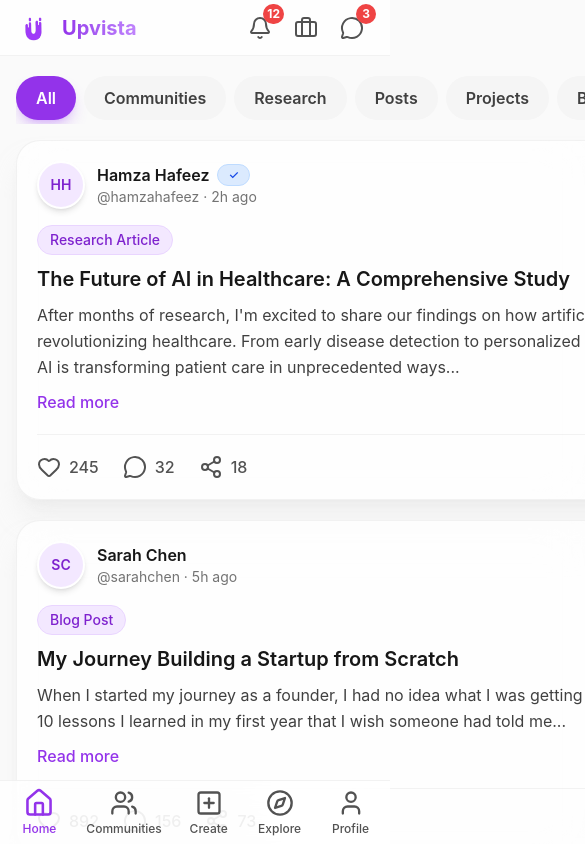
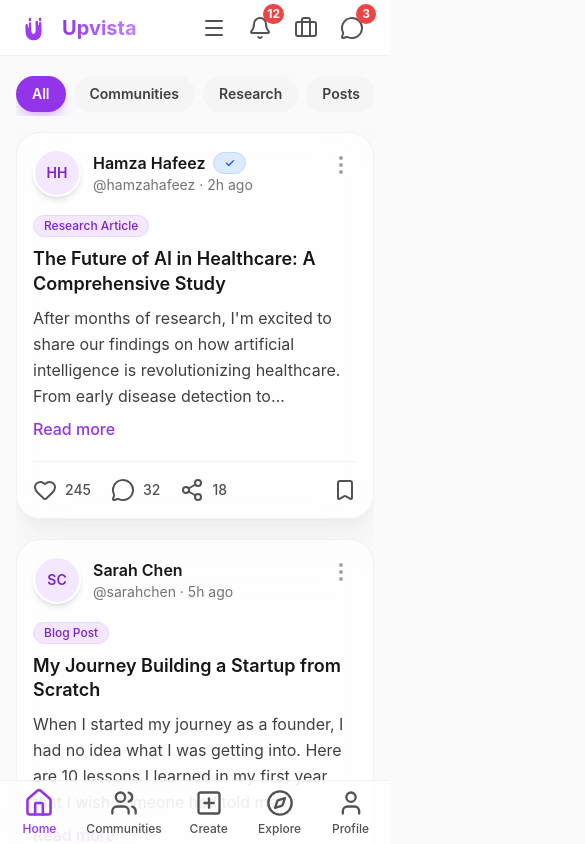
Before and after one commit to Upvista/Upvista-Community, a Next.js app in the folder frontend-web/: page /home in a window 390 px wide. Shown: the top 844 px of the page, 585 px wide, since content can reach past the window. Built offline with nearby package versions, Linux system fonts and the light colour scheme.

Commit message:
#initial

```diff
--- a/frontend-web/app/(main)/home/page.tsx
+++ b/frontend-web/app/(main)/home/page.tsx
@@ -96,15 +96,15 @@ export default function HomePage() {
 
   return (
     <MainLayout showRightPanel={true} rightPanel={<RightPanel />}>
-      <div className="space-y-4 md:space-y-6">
+      <div className="space-y-4 md:space-y-6 w-full overflow-x-hidden">
         {/* Category Tabs */}
-        <div className="flex gap-2 md:gap-2 overflow-x-auto scrollbar-hide pb-1">
+        <div className="flex gap-2 overflow-x-auto scrollbar-hide pb-1 -mx-4 px-4 md:mx-0 md:px-0">
           {categories.map((category) => (
             <button
               key={category}
               onClick={() => setActiveCategory(category)}
               className={`
-                px-5 py-2.5 md:px-4 md:py-2 rounded-full text-base md:text-sm font-semibold whitespace-nowrap transition-all duration-200
+                px-4 py-2 md:px-4 md:py-2 rounded-full text-sm md:text-sm font-semibold whitespace-nowrap transition-all duration-200 flex-shrink-0
                 ${activeCategory === category
                   ? 'bg-brand-purple-600 text-white shadow-lg shadow-brand-purple-500/30'
                   : 'bg-neutral-100 dark:bg-neutral-800 text-neutral-700 dark:text-neutral-300 hover:bg-neutral-200 dark:hover:bg-neutral-700'
@@ -120,13 +120,13 @@ export default function HomePage() {
         {filteredFeed.length === 0 || showEmptyState ? (
           <EmptyFeed />
         ) : (
-          <div className="space-y-5 md:space-y-6">
+          <div className="space-y-5 md:space-y-6 w-full">
             {filteredFeed.map((post) => (
               <FeedCard key={post.id} post={post} />
             ))}
 
             {/* Load More */}
-            <div className="flex justify-center py-6 md:py-4">
+            <div className="flex justify-center py-6 md:py-4 w-full">
               <Button variant="secondary" size="md">
                 Load More Posts
               </Button>
@@ -146,8 +146,9 @@ function FeedCard({ post }: { post: typeof demoFeed[0] }) {
     <motion.div
       whileHover={{ y: -2 }}
       transition={{ duration: 0.2 }}
+      className="w-full"
     >
-      <Card variant="glass" hoverable={false} className="p-5 md:p-6">
+      <Card variant="glass" hoverable={false} className="p-4 md:p-6 w-full overflow-hidden">
       {/* Header */}
       <div className="flex items-start justify-between mb-4">
         <div className="flex items-center gap-3">
@@ -178,19 +179,19 @@ function FeedCard({ post }: { post: typeof demoFeed[0] }) {
       </div>
 
       {/* Category Badge */}
-      <div className="mb-3">
-        <Badge variant="purple" size="md" className="md:text-xs md:px-2.5 md:py-0.5">{post.type}</Badge>
+      <div className="mb-2.5">
+        <Badge variant="purple" size="sm">{post.type}</Badge>
       </div>
 
       {/* Content */}
       <div className="mb-5">
-        <h2 className="text-xl md:text-xl font-semibold text-neutral-900 dark:text-neutral-50 mb-2.5 leading-tight">
+        <h2 className="text-lg md:text-xl font-semibold text-neutral-900 dark:text-neutral-50 mb-2 leading-snug">
           {post.title}
         </h2>
-        <p className="text-base md:text-base text-neutral-700 dark:text-neutral-300 line-clamp-3 leading-relaxed">
+        <p className="text-base md:text-base text-neutral-700 dark:text-neutral-300 line-clamp-4 md:line-clamp-3 leading-relaxed">
           {post.content}
         </p>
-        <button className="text-brand-purple-600 dark:text-brand-purple-400 text-base md:text-sm font-medium mt-2.5 hover:underline">
+        <button className="text-base md:text-sm font-medium text-brand-purple-600 dark:text-brand-purple-400 mt-2 hover:underline">
           Read more
         </button>
       </div>
@@ -201,21 +202,21 @@ function FeedCard({ post }: { post: typeof demoFeed[0] }) {
       )}
 
       {/* Actions */}
-      <div className="flex items-center gap-6 md:gap-6 text-neutral-600 dark:text-neutral-400 pt-5 md:pt-4 border-t border-neutral-200/50 dark:border-neutral-700/50">
+      <div className="flex items-center gap-5 md:gap-6 text-neutral-600 dark:text-neutral-400 pt-4 md:pt-4 border-t border-neutral-200/50 dark:border-neutral-700/50">
         <button
           onClick={() => setLiked(!liked)}
           className={`flex items-center gap-2 transition-colors active:scale-95 ${liked ? 'text-red-500' : 'hover:text-brand-purple-600'}`}
         >
           <Heart className={`w-6 h-6 md:w-5 md:h-5 ${liked ? 'fill-current' : ''}`} />
-          <span className="text-base md:text-sm font-medium">{formatNumber(post.stats.likes + (liked ? 1 : 0))}</span>
+          <span className="text-sm md:text-sm font-medium">{formatNumber(post.stats.likes + (liked ? 1 : 0))}</span>
         </button>
         <button className="flex items-center gap-2 hover:text-brand-purple-600 transition-colors active:scale-95">
           <MessageCircle className="w-6 h-6 md:w-5 md:h-5" />
-          <span className="text-base md:text-sm font-medium">{formatNumber(post.stats.comments)}</span>
+          <span className="text-sm md:text-sm font-medium">{formatNumber(post.stats.comments)}</span>
         </button>
         <button className="flex items-center gap-2 hover:text-brand-purple-600 transition-colors active:scale-95">
           <Share2 className="w-6 h-6 md:w-5 md:h-5" />
-          <span className="text-base md:text-sm font-medium">{formatNumber(post.stats.shares)}</span>
+          <span className="text-sm md:text-sm font-medium">{formatNumber(post.stats.shares)}</span>
         </button>
         <button
           onClick={() => setSaved(!saved)}
--- a/frontend-web/app/globals.css
+++ b/frontend-web/app/globals.css
@@ -94,6 +94,13 @@ body {
   line-height: 1.4;
   -webkit-font-smoothing: antialiased;
   -moz-osx-font-smoothing: grayscale;
+  overflow-x: hidden;
+  width: 100%;
+}
+
+html {
+  overflow-x: hidden;
+  width: 100%;
 }
 
 /* Glassmorphism Utilities */
--- a/frontend-web/components/layout/MainLayout.tsx
+++ b/frontend-web/components/layout/MainLayout.tsx
@@ -34,9 +34,9 @@ export function MainLayout({ children, showRightPanel = false, rightPanel }: Mai
         <div className="hidden lg:block w-60 flex-shrink-0" />
 
         {/* Main Content */}
-        <main className="flex-1 pt-14 pb-16 md:pt-16 md:pb-16 lg:pt-0 lg:pb-0">
+        <main className="flex-1 pt-14 pb-16 md:pt-16 md:pb-16 lg:pt-0 lg:pb-0 overflow-x-hidden">
           <div className={cn(
-            'mx-auto px-4 md:px-6 py-5 md:py-6',
+            'mx-auto px-4 md:px-6 py-5 md:py-6 w-full',
             showRightPanel ? 'max-w-5xl' : 'max-w-4xl'
           )}>
             {children}
--- a/frontend-web/components/layout/Topbar.tsx
+++ b/frontend-web/components/layout/Topbar.tsx
@@ -4,16 +4,52 @@
  * Topbar Component
  * Created by: Hamza Hafeez - Founder & CEO of Upvista
  *
- * Mobile top bar with logo and action icons
- * Glassmorphic styling
+ * Mobile top bar with logo, burger menu, and action icons
+ * Glassmorphic styling with slide-out menu drawer
  */
 
 import Link from 'next/link';
-import { Bell, Briefcase, MessageCircle } from 'lucide-react';
+import { useState } from 'react';
+import {
+  Bell,
+  Briefcase,
+  MessageCircle,
+  Menu,
+  X,
+  Settings,
+  Activity,
+  Bookmark,
+  DollarSign,
+  BarChart,
+  Users2,
+  Languages,
+  AlertCircle,
+  SunMoon,
+  Info,
+  LogOut,
+} from 'lucide-react';
 import { IconButton } from '@/components/ui/IconButton';
+import { useTheme } from '@/lib/contexts/ThemeContext';
+import { motion, AnimatePresence } from 'framer-motion';
+
+const moreMenu = [
+  { name: 'Settings', href: '/settings', icon: Settings },
+  { name: 'Your Activity', href: '/activity', icon: Activity },
+  { name: 'Saved', href: '/saved', icon: Bookmark },
+  { name: 'Your Earnings', href: '/earnings', icon: DollarSign },
+  { name: 'Account Summary', href: '/account', icon: BarChart },
+  { name: 'Switch Profiles', href: '/switch-profile', icon: Users2 },
+  { name: 'Switch Language', href: '/language', icon: Languages },
+  { name: 'Report a Problem', href: '/report', icon: AlertCircle },
+  { name: 'About', href: '/about', icon: Info },
+];
 
 export function Topbar() {
+  const [showMenu, setShowMenu] = useState(false);
+  const { theme, toggleTheme } = useTheme();
+
   return (
+    <>
       <header className="lg:hidden fixed top-0 left-0 right-0 h-14 md:h-16 z-50 bg-white/80 dark:bg-gray-900/60 backdrop-blur-2xl border-b border-neutral-200/50 dark:border-neutral-800/50">
         <div className="h-full px-4 flex items-center justify-between">
           {/* Logo */}
@@ -26,6 +62,9 @@ export function Topbar() {
 
           {/* Action Icons */}
           <div className="flex items-center gap-0.5">
+            <IconButton onClick={() => setShowMenu(true)} className="w-11 h-11 md:w-10 md:h-10">
+              <Menu className="w-6 h-6 md:w-5 md:h-5" />
+            </IconButton>
             <IconButton badge={12} className="w-11 h-11 md:w-10 md:h-10">
               <Bell className="w-6 h-6 md:w-5 md:h-5" />
             </IconButton>
@@ -38,5 +77,98 @@ export function Topbar() {
           </div>
         </div>
       </header>
+
+      {/* Mobile Menu Drawer */}
+      <AnimatePresence>
+        {showMenu && (
+          <>
+            {/* Backdrop */}
+            <motion.div
+              initial={{ opacity: 0 }}
+              animate={{ opacity: 1 }}
+              exit={{ opacity: 0 }}
+              transition={{ duration: 0.2 }}
+              className="lg:hidden fixed inset-0 bg-black/50 backdrop-blur-sm z-[60]"
+              onClick={() => setShowMenu(false)}
+            />
+
+            {/* Menu Drawer */}
+            <motion.div
+              initial={{ x: '-100%' }}
+              animate={{ x: 0 }}
+              exit={{ x: '-100%' }}
+              transition={{ type: 'spring', damping: 25, stiffness: 300 }}
+              className="lg:hidden fixed top-0 left-0 bottom-0 w-[85%] max-w-sm bg-white/95 dark:bg-gray-900/95 backdrop-blur-2xl z-[70] shadow-2xl"
+            >
+              <div className="flex flex-col h-full">
+                {/* Header */}
+                <div className="flex items-center justify-between p-4 border-b border-neutral-200 dark:border-neutral-800">
+                  <div className="flex items-center gap-2.5">
+                    <img src="/assets/u.png" alt="Upvista" className="w-8 h-8" />
+                    <span className="text-lg font-bold bg-gradient-to-r from-brand-purple-600 to-brand-purple-400 bg-clip-text text-transparent">
+                      Menu
+                    </span>
+                  </div>
+                  <button
+                    onClick={() => setShowMenu(false)}
+                    className="w-10 h-10 flex items-center justify-center rounded-full hover:bg-neutral-100 dark:hover:bg-neutral-800 transition-colors"
+                  >
+                    <X className="w-6 h-6 text-neutral-600 dark:text-neutral-400" />
+                  </button>
+                </div>
+
+                {/* Menu Items */}
+                <div className="flex-1 overflow-y-auto p-2">
+                  <nav className="space-y-1">
+                    {moreMenu.map((item) => {
+                      const Icon = item.icon;
+                      return (
+                        <Link
+                          key={item.name}
+                          href={item.href}
+                          onClick={() => setShowMenu(false)}
+                          className="flex items-center gap-3 px-4 py-3.5 rounded-xl text-neutral-700 dark:text-neutral-300 hover:bg-neutral-100 dark:hover:bg-neutral-800 transition-colors active:scale-98"
+                        >
+                          <Icon className="w-5 h-5 flex-shrink-0" />
+                          <span className="text-base font-medium">{item.name}</span>
+                        </Link>
+                      );
+                    })}
+
+                    {/* Theme Toggle */}
+                    <button
+                      onClick={() => {
+                        toggleTheme();
+                        setShowMenu(false);
+                      }}
+                      className="w-full flex items-center gap-3 px-4 py-3.5 rounded-xl text-neutral-700 dark:text-neutral-300 hover:bg-neutral-100 dark:hover:bg-neutral-800 transition-colors active:scale-98"
+                    >
+                      <SunMoon className="w-5 h-5 flex-shrink-0" />
+                      <span className="text-base font-medium">
+                        Switch Theme ({theme === 'light' ? 'Dark' : 'Light'})
+                      </span>
+                    </button>
+                  </nav>
+                </div>
+
+                {/* Footer */}
+                <div className="p-4 border-t border-neutral-200 dark:border-neutral-800">
+                  <button
+                    onClick={() => {
+                      localStorage.removeItem('token');
+                      window.location.href = '/auth';
+                    }}
+                    className="w-full flex items-center gap-3 px-4 py-3.5 rounded-xl text-error hover:bg-red-50 dark:hover:bg-red-950/30 transition-colors active:scale-98"
+                  >
+                    <LogOut className="w-5 h-5 flex-shrink-0" />
+                    <span className="text-base font-semibold">Logout</span>
+                  </button>
+                </div>
+              </div>
+            </motion.div>
+          </>
+        )}
+      </AnimatePresence>
+    </>
   );
 }
--- a/frontend-web/components/ui/Card.tsx
+++ b/frontend-web/components/ui/Card.tsx
@@ -22,7 +22,7 @@ export function Card({
   children,
   ...props
 }: CardProps) {
-  const baseStyles = 'rounded-2xl p-6 transition-all duration-300';
+  const baseStyles = 'rounded-2xl p-6 transition-all duration-300 w-full';
 
   const variants = {
     glass: 'bg-white/70 dark:bg-gray-900/40 backdrop-blur-xl border border-neutral-200/50 dark:border-neutral-800/50 shadow-xl shadow-neutral-200/50 dark:shadow-black/50',
```
Also changed, not shown: frontend-web/app/layout.tsx (+8 -1 lines). Lines whose indentation alone changed are shown as unchanged.
